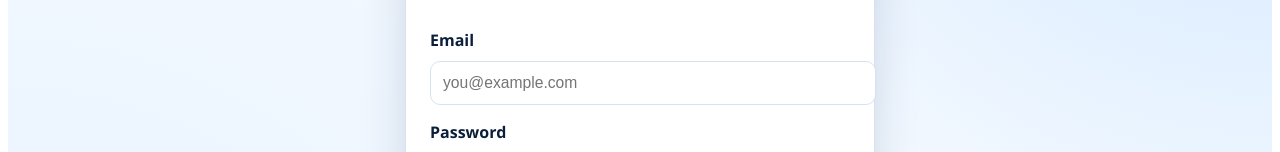
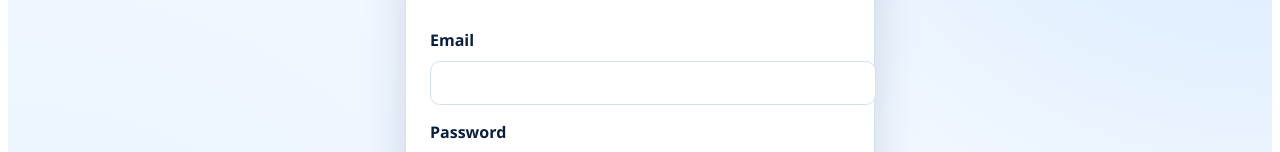
Before and after one commit to rheccyi-stack/itteknik, an Angular app: page / in a window 1280 px wide. Shown: the part 337-489 px from the top of the page. Built offline with nearby package versions, Linux system fonts and the light colour scheme.

Commit message:
remove demo hints and update admin login

```diff
--- a/src/app/home/home.html
+++ b/src/app/home/home.html
@@ -5,7 +5,7 @@
 
     <form (ngSubmit)="onSubmit()" #loginForm="ngForm" novalidate>
       <label for="email">Email</label>
-      <input id="email" type="email" name="email" [(ngModel)]="email" required placeholder="you@example.com" />
+      <input id="email" type="email" name="email" [(ngModel)]="email" required />
 
       <label for="password">Password</label>
       <input
```
